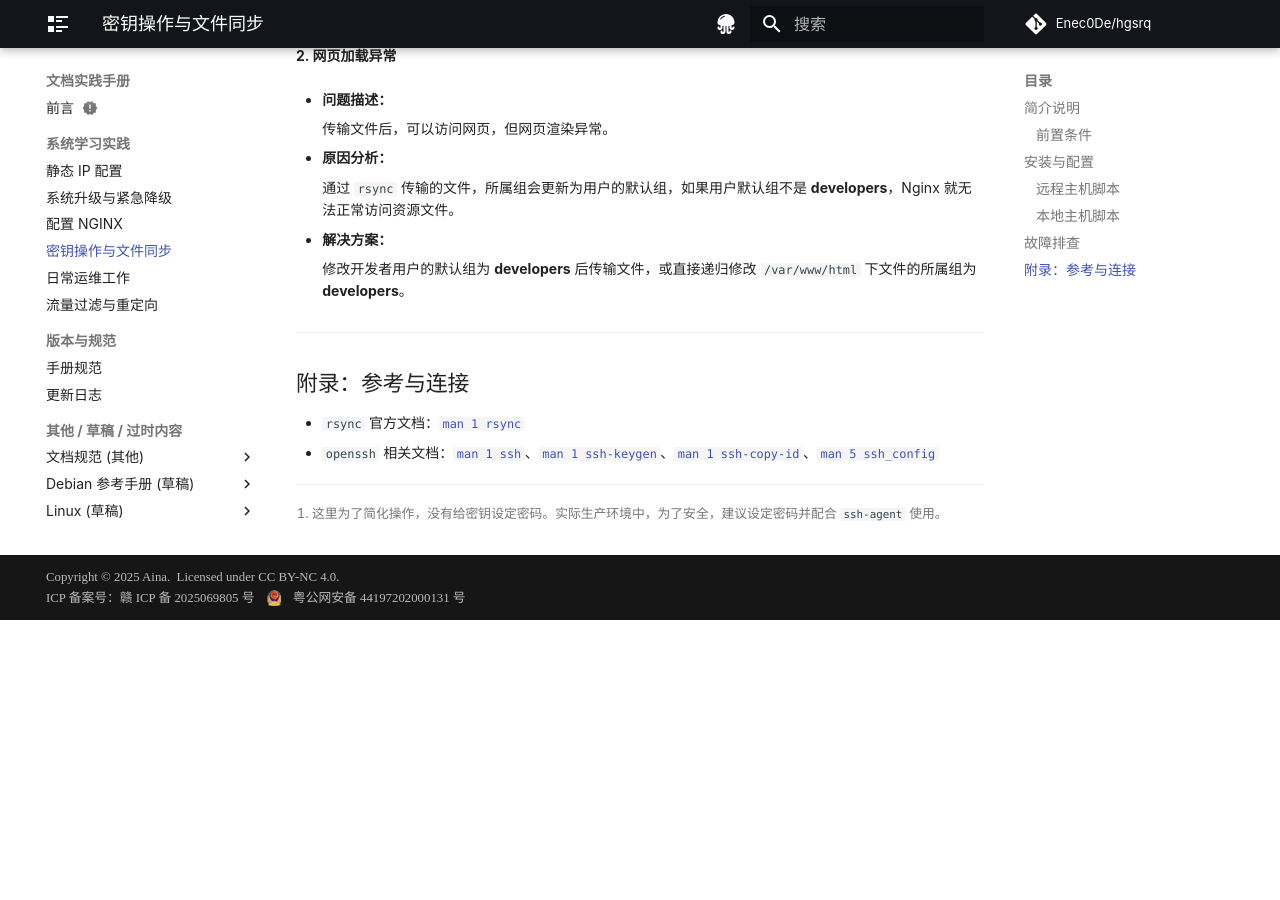
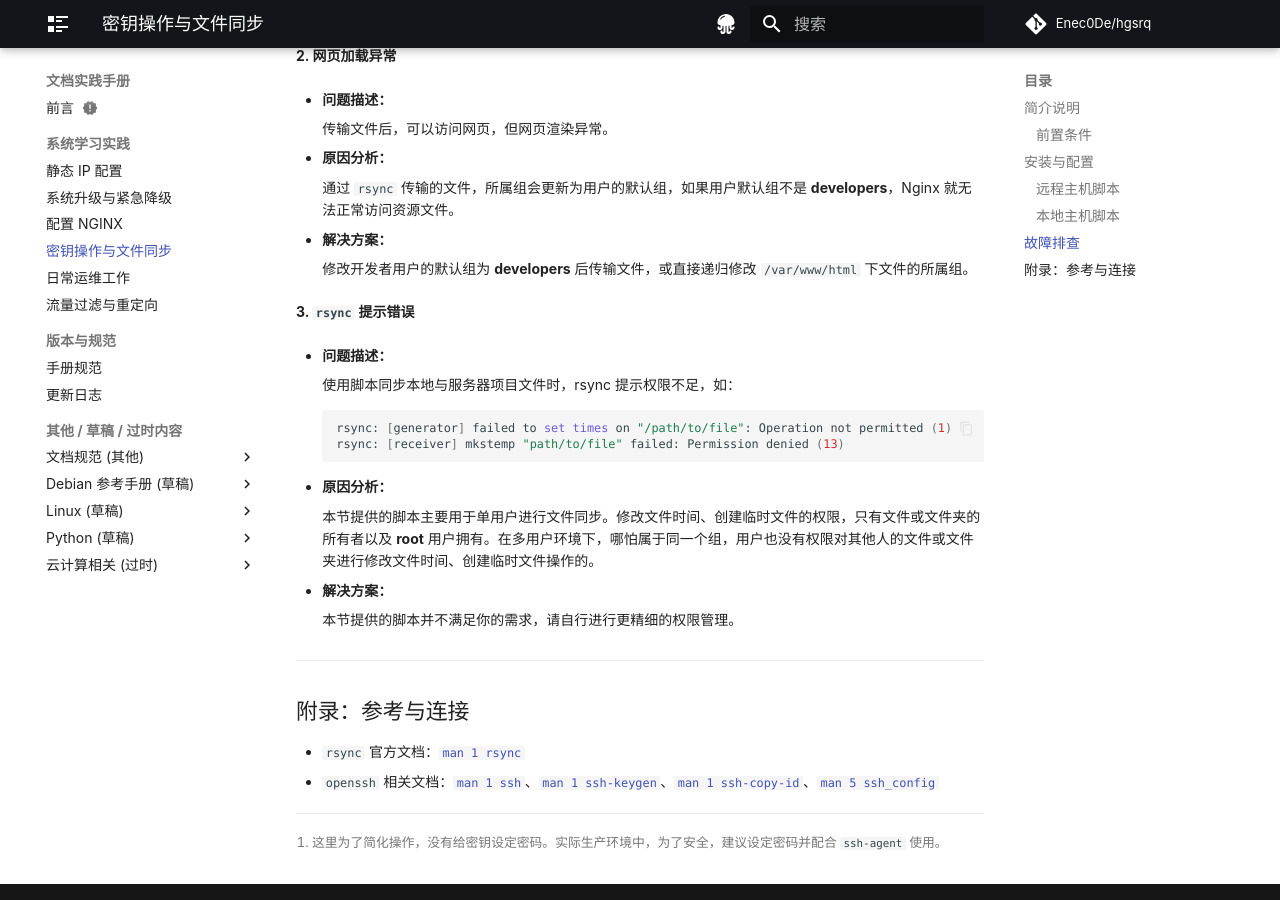
Before and after one commit to Enec0De/hgsrq, an MkDocs documentation site: the page built from docs/practice/ssh-rsync.md, in a window 1280 px wide and 900 px high, scrolled down 2938 px. Built offline with MkDocs 1.6.1 and Material for MkDocs 9.7.7, drawn with Linux system fonts in a browser that asks for light colours; some web fonts are replaced; comment, search, counter and statistics services are not loaded; before the commit the page ends 3558 px from its top, so only the background shows below that; some of the changed text lies outside the part shown.

Commit message:
修正了 apt-advanced.md nftables.md 中的部分表述；修正了 ssh-rsync.md 中的脚本，添加了故障排查小节的内容

````diff
--- a/docs/practice/ssh-rsync.md
+++ b/docs/practice/ssh-rsync.md
@@ -211,7 +211,26 @@
 
 -   **解决方案：**
 
-    修改开发者用户的默认组为 **developers** 后传输文件，或直接递归修改 `/var/www/html` 下文件的所属组为 **developers**。
+    修改开发者用户的默认组为 **developers** 后传输文件，或直接递归修改 `/var/www/html` 下文件的所属组。
+
+**3. `rsync` 提示错误**
+
+-   **问题描述：**
+
+    使用脚本同步本地与服务器项目文件时，rsync 提示权限不足，如：
+
+    ``` sh
+    rsync: [generator] failed to set times on "/path/to/file": Operation not permitted (1)
+    rsync: [receiver] mkstemp "path/to/file" failed: Permission denied (13)
+    ```
+
+-   **原因分析：**
+
+    本节提供的脚本主要用于单用户进行文件同步。修改文件时间、创建临时文件的权限，只有文件或文件夹的所有者以及 **root** 用户拥有。在多用户环境下，哪怕属于同一个组，用户也没有权限对其他人的文件或文件夹进行修改文件时间、创建临时文件操作的。
+
+-   **解决方案：**
+
+    本节提供的脚本并不满足你的需求，请自行进行更精细的权限管理。
 
 ---
 
````
Also changed, not shown: other parts of docs/practice/ssh-rsync.md (+3 -3 lines), docs/practice/apt-advanced.md (+2 -2 lines), docs/practice/nftables.md (+3 -3 lines), docs/specversions/changelog.md (+8 -1 lines).
